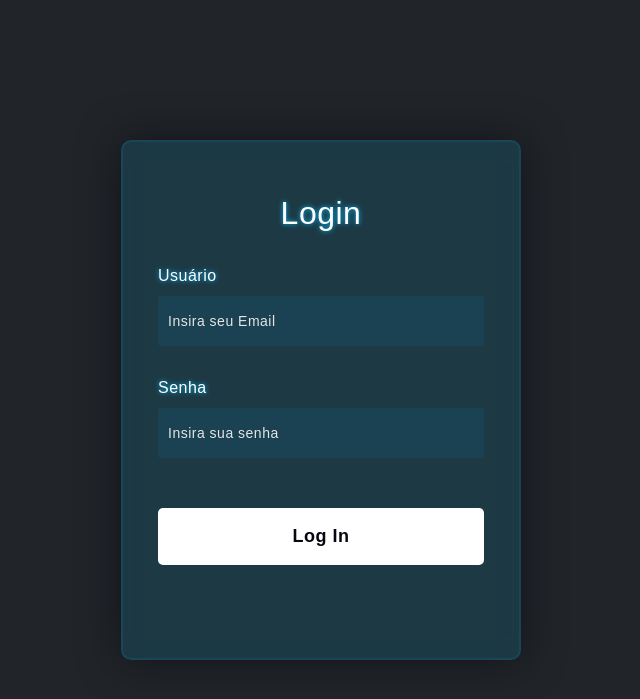
After one commit to gustavogordoni/OuviAcess_Web, a PHP site: page /pages/login.php in a window 1280 px wide. The commit adds this page. Shown: the top 699 px of the page, without its empty margins (319-959 px from the left). Run offline with PHP 8.4, Linux system fonts and the light colour scheme.

Commit message:
Atualizando o projeto

```diff
--- a/pages/carrousel.php
+++ b/pages/carrousel.php
@@ -4,7 +4,6 @@
             <button type="button" data-bs-target="#carouselExampleCaptions" data-bs-slide-to="1" aria-label="Slide 2"></button>
             <button type="button" data-bs-target="#carouselExampleCaptions" data-bs-slide-to="2" aria-label="Slide 3"></button>
             <button type="button" data-bs-target="#carouselExampleCaptions" data-bs-slide-to="3" aria-label="Slide 4"></button>
-            <button type="button" data-bs-target="#carouselExampleCaptions" data-bs-slide-to="4" aria-label="Slide 5"></button>
         </div>
         <div class="carousel-inner">
             <div class="carousel-item active">
@@ -27,11 +26,6 @@
                 <div class="carousel-caption d-none d-md-block">
                 </div>
             </div>
-            <div class="carousel-item">
-                <img src="../image/cego_pedestre.jpeg" class="d-block w-100" alt="...">
-                <div class="carousel-caption d-none d-md-block">
-                </div>
-            </div>
         </div>
         <button class="carousel-control-prev" type="button" data-bs-target="#carouselExampleCaptions" data-bs-slide="prev">
             <span class="carousel-control-prev-icon" aria-hidden="true"></span>
--- a/pages/footer.php
+++ b/pages/footer.php
@@ -18,6 +18,5 @@
         });
     </script>
     <script src="../scripts/bootstrap.bundle.min.js"></script>
-    <script src="https://cdn.jsdelivr.net/npm/bootstrap@5.3.0-alpha1/dist/js/bootstrap.bundle.min.js" integrity="sha384-w76AqPfDkMBDXo30jS1Sgez6pr3x5MlQ1ZAGC+nuZB+EYdgRZgiwxhTBTkF7CXvN" crossorigin="anonymous"></script>
   </body>
 </html>
--- a/pages/header.php
+++ b/pages/header.php
@@ -18,5 +18,5 @@
                 return null;
             }
         }
-        require 'navbar.php';
+
     ?>
--- a/pages/home.php
+++ b/pages/home.php
@@ -1,5 +1,6 @@
     <?php
         include 'header.php';
+        include 'navbar.php';
 
         include 'carrousel.php';
     ?>
--- /dev/null
+++ b/pages/login.php
@@ -0,0 +1,127 @@
+<?php
+        include 'header.php';
+    ?>
+    <style>
+        .background{
+            width: 430px;
+            height: 520px;
+            position: absolute;
+            transform: translate(-50%,-50%);
+            left: 50%;
+            top: 50%;
+        }
+
+        .background .shape{
+            height: 200px;
+            width: 200px;
+            position: absolute;
+            border-radius: 50%;
+        }
+
+        /*
+        .shape:first-child{
+            background: linear-gradient(
+                #1845ad,
+                #23a2f6
+            );
+            left: -80px;
+            top: -80px;
+        }
+        .shape:last-child{
+            background: linear-gradient(
+                to right,
+                #ff512f,
+                #f09819
+            );
+            right: -30px;
+            bottom: -80px;
+        }
+        */
+
+        form{
+            height: 520px;
+            width: 400px;
+            background-color: rgba(0, 191, 255,0.13);
+            position: absolute;
+            transform: translate(-50%,-50%);
+            top: 50%;
+            left: 50%;
+            border-radius: 10px;
+            backdrop-filter: blur(10px);
+            border: 2px solid rgba(0, 191, 255,0.1);
+            box-shadow: 0 0 40px rgba(8,7,16,0.6);
+            padding: 50px 35px;
+        }
+
+        form *{
+            font-family: 'Poppins',sans-serif;
+            color: #ffffff;
+            letter-spacing: 0.5px;
+            outline: none;
+            border: none;
+        }
+        form h3{
+            font-size: 32px;
+            font-weight: 500;
+            line-height: 42px;
+            text-align: center;
+        }
+
+        label{
+            display: block;
+            margin-top: 30px;
+            font-size: 16px;
+            font-weight: 500;
+        }
+        input{
+            display: block;
+            height: 50px;
+            width: 100%;
+            background-color: rgba(0, 191, 255,0.07);
+            border-radius: 3px;
+            padding: 0 10px;
+            margin-top: 8px;
+            font-size: 14px;
+            font-weight: 300;
+        }
+        ::placeholder{
+            color: #e5e5e5;
+        }
+
+        button{
+            margin-top: 50px;
+            width: 100%;
+            background-color: #ffffff;
+            color: #080710;
+            padding: 15px 0;
+            font-size: 18px;
+            font-weight: 600;
+            border-radius: 5px;
+            cursor: pointer;
+        }
+
+    </style>
+
+    <div class="container">
+
+    <div class="background">
+        <!--
+        <div class="shape"></div>
+        <div class="shape"></div>
+        -->
+    </div>
+
+    <form>
+        <h3 class="a_nav">Login</h3>
+
+        <label for="username" class="a_nav">Usuário</label>
+        <input type="text" placeholder="Insira seu Email" id="username">
+
+        <label for="password" class="a_nav">Senha</label>
+        <input type="password" placeholder="Insira sua senha" id="password">
+
+        <button>Log In</button>
+
+    </form>
+
+    </div>
--- a/pages/navbar.php
+++ b/pages/navbar.php
@@ -9,7 +9,7 @@
             <div id="mainListDiv" class="main_list navlinks">
                 <ul>
                     <li class="a_nav fs-1"><a class="nav-link" href="home.php">Início</a></li>
-                    <li class="a_nav fs-1"><a class="nav-link" href="#">Denúncia</a></li>
+                    <li class="a_nav fs-1"><a class="nav-link" href="requerimento.php">Denúncia</a></li>
                     <li class="a_nav fs-1"><a class="nav-link" href="#">Sugestão</a></li>
                 </ul>
             </div>
```
Also changed, not shown: database/conexao.php (added, +22 -0 lines), database/config.ini (added, +10 -0 lines), pages/requerimento.php (added, +12 -0 lines).
